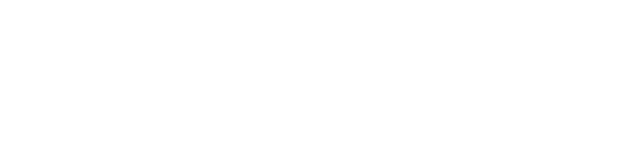
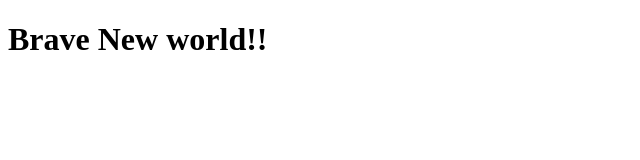
Before and after one commit to raisgood/html-project-1, a plain HTML site: page index.html in a window 1280 px wide. Shown: the whole page, without its empty margins (0-640 px from the left). Drawn offline with Linux system fonts and the light colour scheme.

Commit message:
Added Brave New World in text

```diff
--- a/index.html
+++ b/index.html
@@ -6,6 +6,6 @@
     <title>Document</title>
 </head>
 <body>
-
+    <h1>Brave New world!!</h1>
 </body>
 </html>
```
